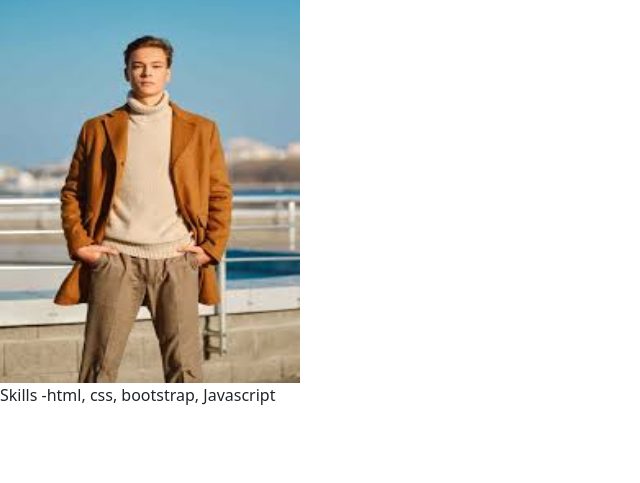
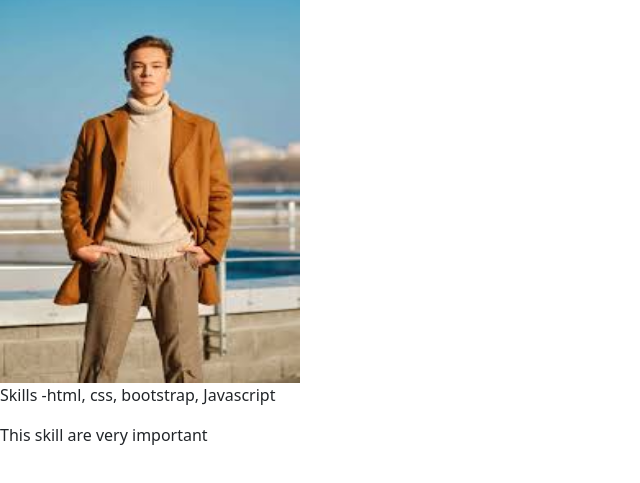
Before and after one commit to Sumedhjunankar/Sumedh_Portfolio, a website: page Index.html in a window 1280 px wide. Shown: the part 73-556 px from the top of the page, without its empty margins (0-640 px from the left). Drawn offline with nearby package versions, Linux system fonts and the light colour scheme.

Commit message:
Update Index.html
Text added

```diff
--- a/Index.html
+++ b/Index.html
@@ -12,5 +12,6 @@
     <h1>UI-Developer</h1>
     <img src="Public/Images/Men-fashion.jpg" width="300px" height="400px">
     <p>Skills -html, css, bootstrap, Javascript</p>
+    <p> This skill are very important</p>
 </body>
 </html>
```
